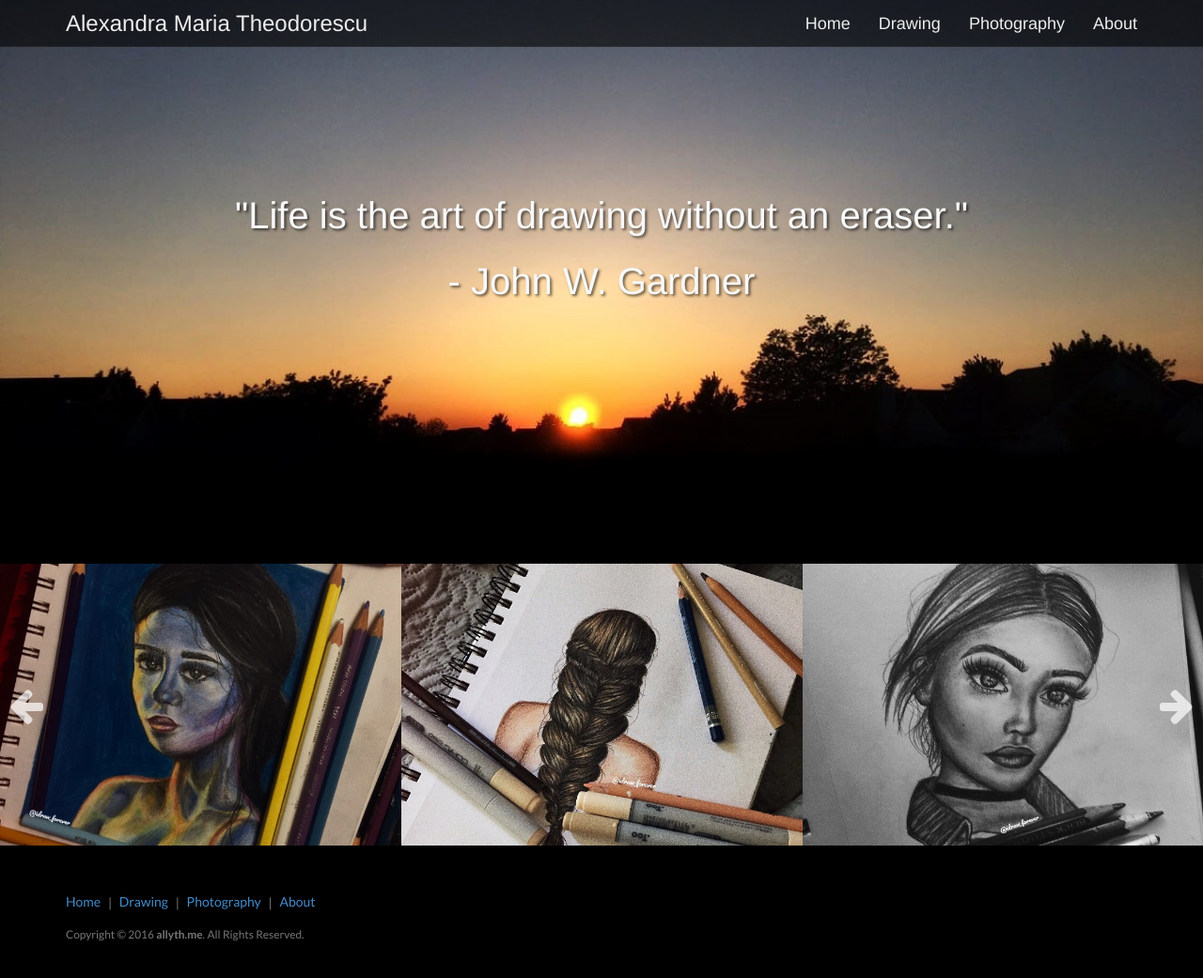
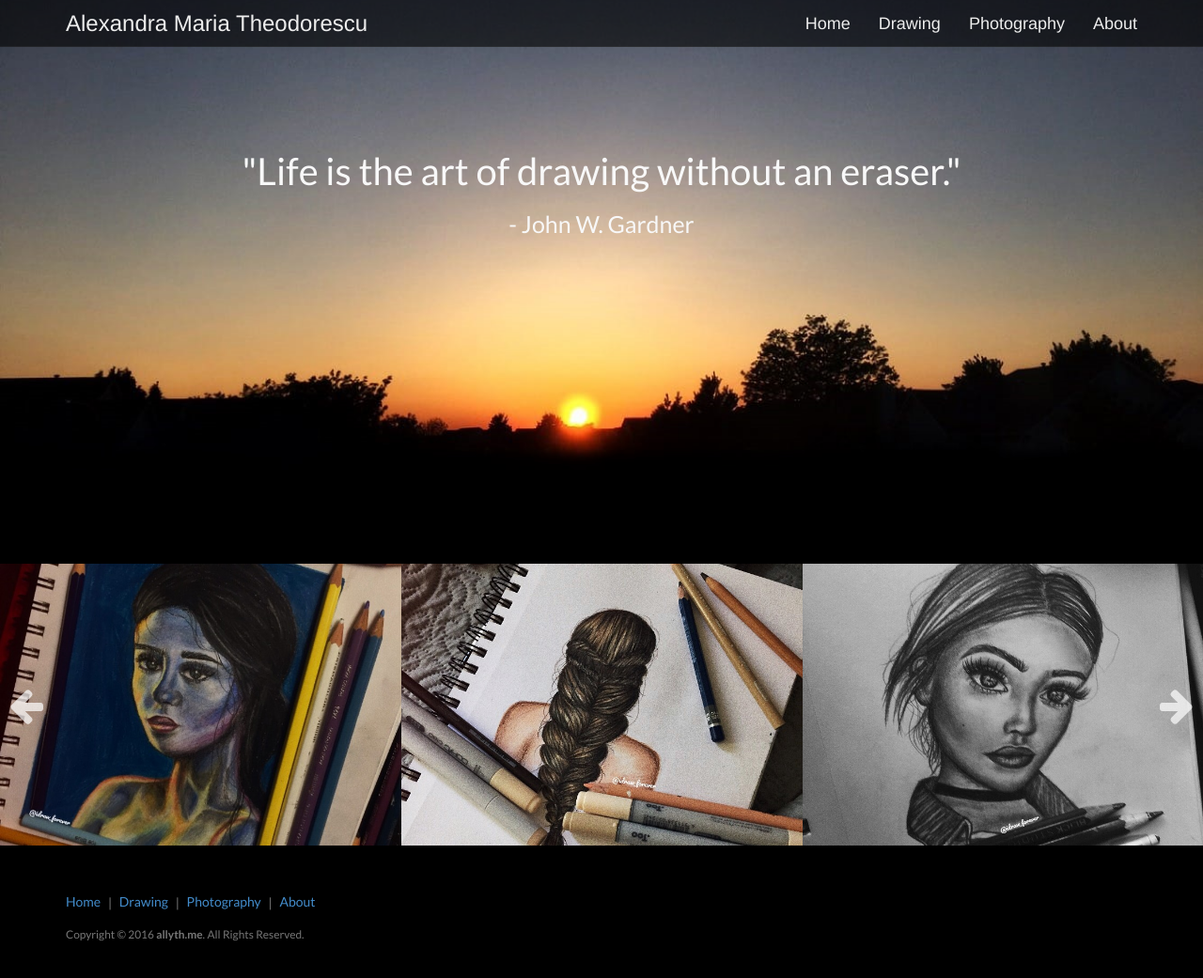
Before and after one commit to allyth/allyth, a Jekyll site: the page built from index.html, in a window 1280 px wide and 1053 px high. Shown: the top 1041 px of the window at 94% size. Built offline with Jekyll 4.4.1, drawn with Linux system fonts in a browser that asks for light colours; some web fonts are replaced.

Commit message:
Change homepage quote styling

```diff
--- a/index.html
+++ b/index.html
@@ -19,17 +19,9 @@
                 <div class="container">
                     <div class="row">
                         <div class="col-lg-12">
-                            <div class="intro-message">
-                                <h1 style="font-size:40px">"Life is the art of drawing without an eraser."<br> - John W. Gardner </h1>
-                                <span class="subtitle"></span>
-                                <!--<hr class="intro-divider">
-                                <ul class="list-inline intro-social-buttons">
-                                    {% for social in site.social %}
-                                    <li>
-                                        <a href="{{ social.url }}" class="btn btn-default btn-lg"><i class="fa fa-{{ social.title }} fa-fw"></i> <span class="network-name">{{ social.title }}</span></a>
-                                    </li>
-                                    {% endfor %}
-                                </ul>-->
+                            <div class="intro-message" style="margin-top:40px">
+                                <p style="font-size:40px">"Life is the art of drawing without an eraser."</p>
+                                <p style="font-size:25px">- John W. Gardner</p>
                             </div>
                         </div>
                     </div>
```
